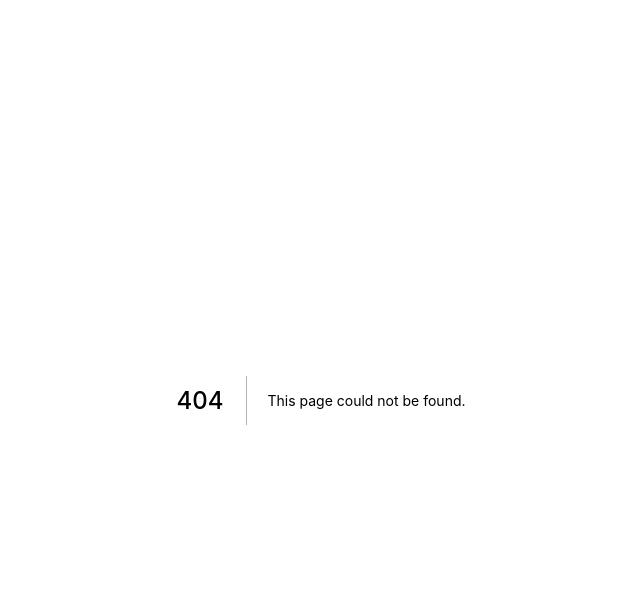
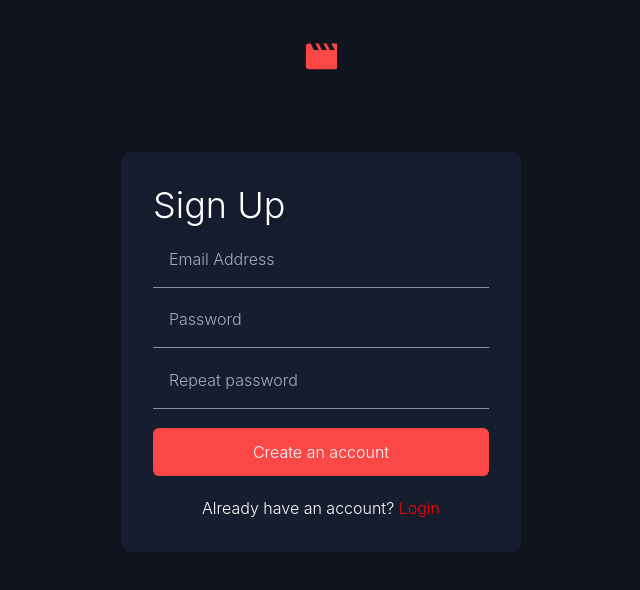
Before and after one commit to djblackett/next-entertainment-website, a Next.js app: page /sign-up in a window 1280 px wide. Before the commit this address had no page. Shown: the top 590 px of the page, without its empty margins (319-959 px from the left). Built offline with nearby package versions, Linux system fonts and the light colour scheme.

Commit message:
add login and signup pages

```diff
--- /dev/null
+++ b/pages/sign-up.js
@@ -0,0 +1,13 @@
+import LoginBasePage from "../src/components/LoginBasePage";
+import LoginForm from "../src/components/LoginForm";
+import SignupForm from "../src/components/SignupForm";
+
+function SignUp() {
+  return (
+    <LoginBasePage>
+      <SignupForm />
+    </LoginBasePage>
+  );
+}
+
+export default SignUp;
--- /dev/null
+++ b/src/components/LoginBasePage.jsx
@@ -0,0 +1,38 @@
+import styled from "@emotion/styled";
+import { Box, Icon, Flex } from "@chakra-ui/react";
+
+function LoginBasePage({ children }) {
+  return (
+    <Flex direction="column" w="100%" h="100vh" bg="#10141E" align="center">
+      <Icon
+        viewBox="0 0 32 25.6"
+        boxSize={[6, 6, 8]}
+        marginBottom="0"
+        alignSelf="center"
+        m="10"
+      >
+        <path
+          d="m26.463.408 3.2 6.4h-4.8l-3.2-6.4h-3.2l3.2 6.4h-4.8l-3.2-6.4h-3.2l3.2 6.4h-4.8l-3.2-6.4h-1.6a3.186 3.186 0 0 0-3.184 3.2l-.016 19.2a3.2 3.2 0 0 0 3.2 3.2h25.6a3.2 3.2 0 0 0 3.2-3.2V.408h-6.4Z"
+          fill="#FC4747"
+        />
+      </Icon>
+      <Flex
+        bg="#161D2F"
+        minH="400px"
+        minW="400px"
+        maxH="420"
+        maxW="400px"
+        direction="column"
+        m="10"
+        borderRadius="10px"
+        justify="space-between"
+        align="center"
+        p="8"
+      >
+        {children}
+      </Flex>
+    </Flex>
+  );
+}
+
+export default LoginBasePage;
--- /dev/null
+++ b/src/components/LoginForm.jsx
@@ -0,0 +1,104 @@
+import { Heading, Input, Button, Text, Link, InputGroup, InputRightElement } from "@chakra-ui/react";
+import styled from "@emotion/styled";
+import React, {useState, useEffect} from 'react';
+import { useRouter } from "next/router";
+import LoginInputCustom from "./LoginInput";
+
+export const LoginInput = styled(Input)`
+  border-top: none;
+  border-left: none;
+  border-right: none;
+  border-bottom: 1px solid;
+  border-radius: 0;
+
+  width: 100%;
+  font-weight: 300;
+  outline: none;
+  cursor: pointer;
+  caret-color: #FC4747;
+
+  padding-bottom: 1rem;
+
+  :focus {
+    outline: 0 !important;
+
+    box-shadow: 0 0 0 0 rgba(255, 255, 255, 0.5) !important;
+  }
+`
+
+export const LoginHeading = styled(Heading)`
+
+  filter: drop-shadow(0px 4px 4px rgba(0, 0, 0, 0.25));
+  font-weight: 300;
+`
+
+export const LoginButton = styled(Button)`
+  &:hover {
+    background: white;
+    color: black;
+  }
+`
+
+
+
+function LoginForm() {
+const router = useRouter()
+
+
+  const [passwordValid, setPasswordValid] = useState(true);
+  const [usernameValid, setUsernameValid] = useState(true);
+  const [password, setPassword] = useState("");
+  const [username, setUsername] = useState("");
+
+  useEffect(() => {
+    if (password !== "") {
+      setPasswordValid(true);
+    }
+
+    if (username !== "") {
+      setUsernameValid(true);
+    }
+  }, [password, username])
+
+  const handlePasswordChange = (e) => {
+    setPassword(e.target.value);
+  }
+
+  const handleUsernameChange = (e) => {
+    setUsername(e.target.value);
+  }
+
+const handleClick = () => {
+
+    if (!password)  {
+      setPasswordValid(false);
+    }
+
+    if (!username) {
+      setUsernameValid(false);
+    }
+
+    if (username !== "" && password !== ""){
+      router.push("/");
+    }
+  }
+
+  return (
+    <>
+      <LoginHeading alignSelf="flex-start" color="white">
+        Login
+      </LoginHeading>
+      <LoginInputCustom placeholder="Email Address" valid={usernameValid} errorText={"Can't be empty"} value={username} handleChange={handleUsernameChange}></LoginInputCustom>
+      <LoginInputCustom placeholder={"Password"} type={"password"} valid={passwordValid} errorText={"Can't be empty"} handleChange={handlePasswordChange} id={"password"}/>
+      <LoginButton bg="#FC4747" color="white" w="100%" h="12" fontWeight={300} onClick={handleClick} >
+        Login to your account
+      </LoginButton>
+      <Text color="white" fontWeight="300">
+        Don't have an account? <Link href="/sign-up" color="red"> Sign up</Link>
+      </Text>
+
+    </>
+  );
+}
+
+export default LoginForm;
--- /dev/null
+++ b/src/components/LoginInput.jsx
@@ -0,0 +1,58 @@
+import styled from "@emotion/styled";
+
+const InputContainer = styled.div`
+    position: relative;
+    display: flex;
+    align-items: center;
+    justify-content: flex-end;
+    width: 100%;
+
+`
+
+
+const InputField = styled.input`
+  border-bottom: 1px solid rgba(255, 255, 255, 0.5);
+  background: transparent;
+  color: white;
+  font-weight: 300;
+  outline: none;
+  width: 100%;
+  padding-left: 16px;
+  padding-bottom: 16px;
+  cursor: pointer;
+  position: relative;
+  caret-color: #FC4747;
+
+  &:hover {
+    border-bottom: 1px solid rgba(255, 255, 255, 1) !important;
+
+  }
+`
+
+const Text = styled.p`
+  color: red;
+  position: absolute;
+  bottom: 16px;
+  right: 16px;
+  font-weight: 300;
+
+
+`
+
+
+function LoginInputCustom({valid, errorText, placeholder, handleChange, type, id}) {
+
+  return (
+<InputContainer>
+    <InputField placeholder={placeholder} type={type} style={{borderBottomColor: valid ? "rgba(255, 255, 255, 0.5)" : "red"}} onChange={handleChange} className={id} />
+    {!valid && <Text>{errorText}</Text>}
+  </InputContainer>
+
+
+
+
+  )
+
+}
+
+export default LoginInputCustom;
--- /dev/null
+++ b/src/components/SignupForm.jsx
@@ -0,0 +1,126 @@
+import {
+  Heading,
+  Input,
+  Button,
+  Text,
+  Link,
+  InputGroup,
+  InputRightElement,
+} from "@chakra-ui/react";
+import styled from "@emotion/styled";
+import React, { useState, useEffect } from "react";
+import { LoginHeading, LoginButton, LoginInput } from "./LoginForm";
+import { useRouter } from "next/router";
+import LoginInputCustom from "./LoginInput";
+
+function SignupForm() {
+  const router = useRouter();
+
+  const [passwordValid, setPasswordValid] = useState(true);
+  const [usernameValid, setUsernameValid] = useState(true);
+  const [repeatedPasswordValid, setRepeatedPasswordValid] = useState(true);
+  const [password, setPassword] = useState("");
+  const [repeatedPassword, setRepeatedPassword] = useState("");
+  const [username, setUsername] = useState("");
+
+  useEffect(() => {
+    if (password !== "") {
+      setPasswordValid(true);
+    }
+
+    if (username !== "") {
+      setUsernameValid(true);
+    }
+
+    if (repeatedPassword !== "") {
+      setRepeatedPasswordValid(true);
+    }
+  }, [password, username, repeatedPassword]);
+
+  const handlePasswordChange = (e) => {
+    setPassword(e.target.value);
+  };
+
+  const handleUsernameChange = (e) => {
+    setUsername(e.target.value);
+  };
+
+  const handleRepeatedPasswordChange = (e) => {
+    setRepeatedPassword(e.target.value);
+  };
+
+  const handleClick = () => {
+    if (!password) {
+      setPasswordValid(false);
+    }
+
+    if (!username) {
+      setUsernameValid(false);
+    }
+
+    if (!repeatedPassword || repeatedPassword !== password) {
+      setRepeatedPasswordValid(false);
+    }
+
+    // only redirect if all fields filled
+    if (
+      username !== "" &&
+      password !== "" &&
+      repeatedPassword !== "" &&
+      repeatedPassword === password
+    ) {
+      router.push("/");
+    }
+  };
+
+  return (
+    <>
+      <LoginHeading alignSelf="flex-start" color="white">
+        Sign Up
+      </LoginHeading>
+      <LoginInputCustom
+        handleChange={handleUsernameChange}
+        placeholder="Email Address"
+        valid={usernameValid}
+        errorText={"Can't be empty"}
+      ></LoginInputCustom>
+      <LoginInputCustom
+        placeholder={"Password"}
+        type={"password"}
+        valid={passwordValid}
+        errorText={"Can't be empty"}
+        handleChange={handlePasswordChange}
+      />
+      <LoginInputCustom
+        placeholder="Repeat password"
+        type={"password"}
+        handleChange={handleRepeatedPasswordChange}
+        valid={repeatedPasswordValid}
+        errorText={
+          repeatedPassword.length > 0
+            ? "Passwords don't match"
+            : "Can't be empty"
+        }
+      ></LoginInputCustom>
+      <LoginButton
+        bg="#FC4747"
+        color="white"
+        w="100%"
+        h="12"
+        fontWeight={300}
+        onClick={handleClick}
+      >
+        Create an account
+      </LoginButton>
+      <Text color="white" fontWeight="300">
+        Already have an account?{" "}
+        <Link href="/login" color="red">
+          {" "}
+          Login
+        </Link>
+      </Text>
+    </>
+  );
+}
+
+export default SignupForm;
```
Also changed, not shown: pages/login.html (deleted, +0 -23 lines), pages/login.js (added, +14 -0 lines), pages/sign-up.html (deleted, +0 -24 lines).
